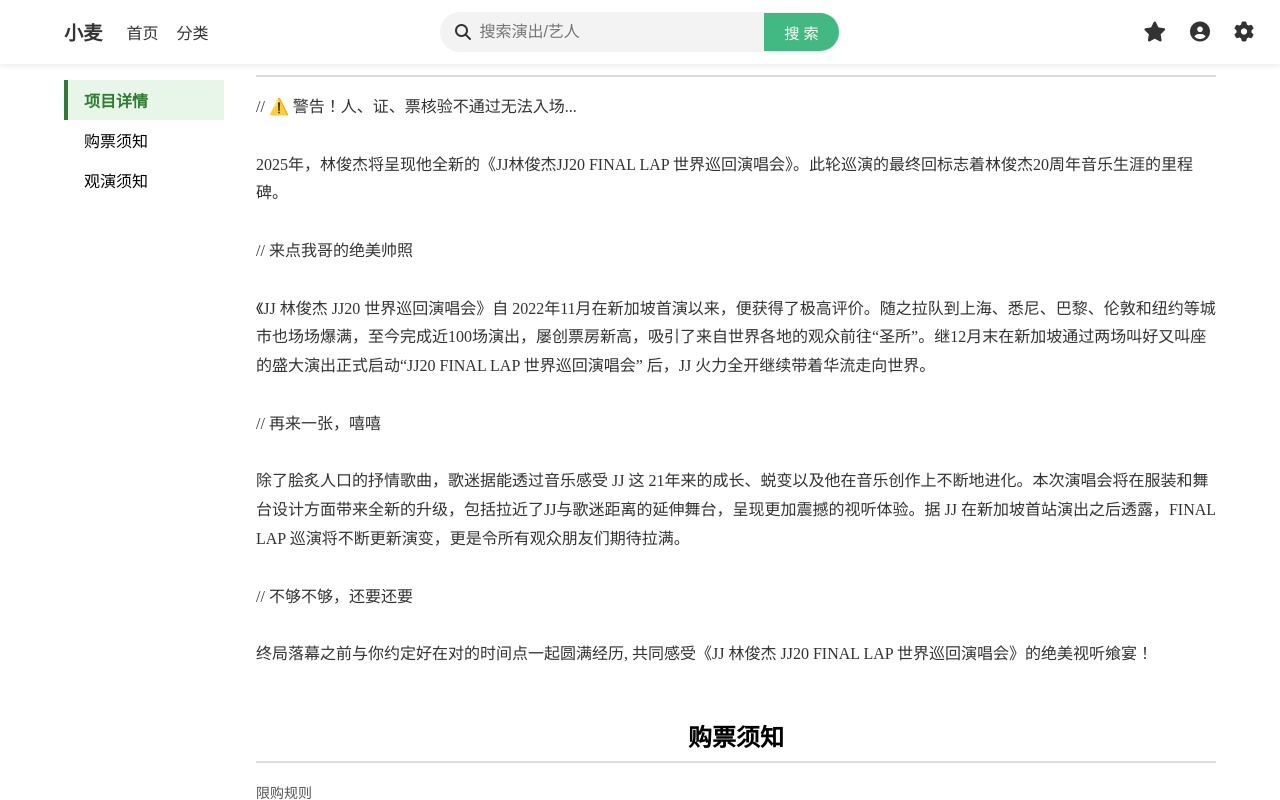
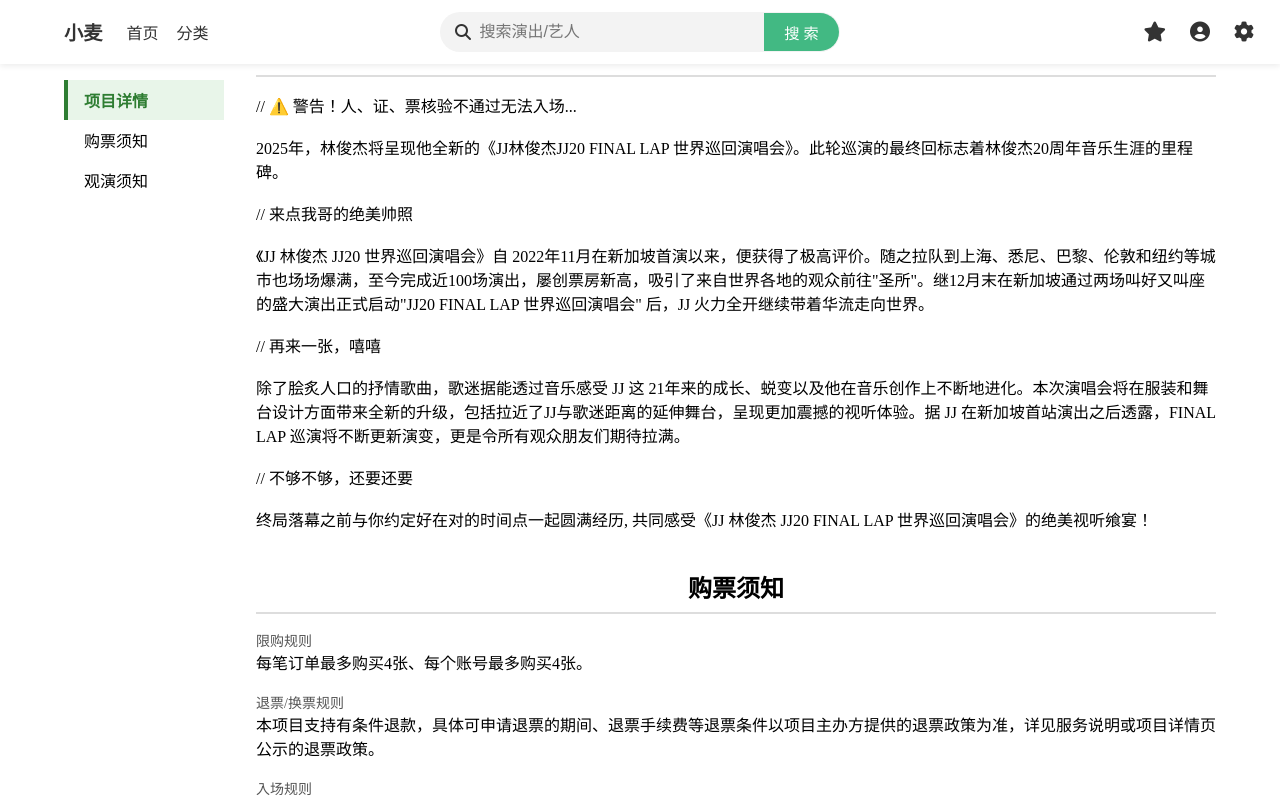
Before and after one commit to Highsun/XiaoMai, a Vue app: page /buy-tickets/15 in a window 1280 px wide. Built offline with nearby package versions, Linux system fonts and the light colour scheme; no server answers; a web font is replaced by a local one.

Commit message:
feat: 重构演出详情界面的文字布局

```diff
--- a/src/components/ConcertInfoComp.vue
+++ b/src/components/ConcertInfoComp.vue
@@ -16,15 +16,82 @@
 
     <!-- 主内容 -->
     <div class="info-content">
-      <section
-        v-for="item in navItems"
-        :key="item.id"
-        :id="item.id"
-        class="info-section"
-        ref="sections"
-      >
-        <h2>{{ item.label }}</h2>
-        <p v-html="item.content" />
+      <!-- 项目详情 -->
+      <section id="details" class="info-section" ref="detailsRef">
+        <h2>项目详情</h2>
+        <div>
+          // ⚠️ 警告！人、证、票核验不通过无法入场...<br /><br />
+          2025年，林俊杰将呈现他全新的《JJ林俊杰JJ20 FINAL LAP
+          世界巡回演唱会》。此轮巡演的最终回标志着林俊杰20周年音乐生涯的里程碑。<br /><br />
+          // 来点我哥的绝美帅照<br /><br />
+          《JJ 林俊杰 JJ20 世界巡回演唱会》自
+          2022年11月在新加坡首演以来，便获得了极高评价。随之拉队到上海、悉尼、巴黎、伦敦和纽约等城市也场场爆满，至今完成近100场演出，屡创票房新高，吸引了来自世界各地的观众前往"圣所"。继12月末在新加坡通过两场叫好又叫座的盛大演出正式启动"JJ20
+          FINAL LAP 世界巡回演唱会" 后，JJ 火力全开继续带着华流走向世界。<br /><br />
+          // 再来一张，嘻嘻<br /><br />
+          除了脍炙人口的抒情歌曲，歌迷据能透过音乐感受 JJ 这
+          21年来的成长、蜕变以及他在音乐创作上不断地进化。本次演唱会将在服装和舞台设计方面带来全新的升级，包括拉近了JJ与歌迷距离的延伸舞台，呈现更加震撼的视听体验。据
+          JJ 在新加坡首站演出之后透露，FINAL LAP
+          巡演将不断更新演变，更是令所有观众朋友们期待拉满。<br /><br />
+          // 不够不够，还要还要<br /><br />
+          终局落幕之前与你约定好在对的时间点一起圆满经历, 共同感受《JJ 林俊杰 JJ20 FINAL LAP
+          世界巡回演唱会》的绝美视听飨宴！<br /><br />
+        </div>
+      </section>
+
+      <!-- 购票须知 -->
+      <section id="ticket" class="info-section" ref="ticketRef">
+        <h2>购票须知</h2>
+        <div>
+          <span style="font-size: 14px; color: #555">限购规则</span><br />
+          每笔订单最多购买4张、每个账号最多购买4张。<br /><br />
+
+          <span style="font-size: 14px; color: #555">退票/换票规则</span><br />
+          本项目支持有条件退款，具体可申请退票的期间、退票手续费等退票条件以项目主办方提供的退票政策为准，详见服务说明或项目详情页公示的退票政策。<br /><br />
+
+          <span style="font-size: 14px; color: #555">入场规则</span><br />
+          须携带购票时对应证件验证入场。<br /><br />
+
+          <span style="font-size: 14px; color: #555">儿童购票</span><br />
+          儿童一律凭票入场。<br /><br />
+
+          <span style="font-size: 14px; color: #555">发票说明</span><br />
+          演出开始前，前往【订单详情】页面提交发票申请。我们会将电子发票发送至您的邮箱。<br /><br />
+
+          <span style="font-size: 14px; color: #555">实名购票规则</span><br />
+          一张门票对应一个证件；证件支持：台湾居民来往大陆通行证/外国人永久居留身份证/港澳居民来往内地通行证/港澳台居民居住证/护照/身份证。<br /><br />
+
+          <span style="font-size: 14px; color: #555">异常排单规则</span><br />
+          对于异常订购行为，小麦网有权在订单成立或者生效之后取消相应订单。异常订购行为包括但不限于以下情形：<br />
+          （1）通过同一ID订购超出限购张数的订单。<br />
+          （2）经合理判断认为非真实消费者的下单行为，包括但不限于通过批量相同或虚构的支付账号、收货地址（包括下单时填写及最终实际收货地址）、收件人、电话号码订购超出限购张数的订单。<br /><br />
+
+          <span style="font-size: 14px; color: #555">温馨提示</span><br />
+          （1）购买前请您提前规划好行程，做好相应准备，以免影响您的正常观演，感谢您的理解和配合。<br />
+          （2）若演出受不可抗力影响延期或取消，小麦将对演出票订单按照项目官方通知方案进行处理，其他因观演发生的费用需由您自行承担。<br /><br />
+        </div>
+      </section>
+
+      <!-- 观演须知 -->
+      <section id="entry" class="info-section" ref="entryRef">
+        <h2>观演须知</h2>
+        <div>
+          <span style="font-size: 14px; color: #555">演出时长</span><br />
+          约120分钟（以现场为准）<br /><br />
+          <span style="font-size: 14px; color: #555">入场时间</span><br />
+          请于演出前约120分钟入场。<br /><br />
+          <span style="font-size: 14px; color: #555">最低演出曲目</span><br />
+          20<br /><br />
+          <span style="font-size: 14px; color: #555">主要演员</span><br />
+          林俊杰<br /><br />
+          <span style="font-size: 14px; color: #555">最低演出时长</span><br />
+          120分钟<br /><br />
+          <span style="font-size: 14px; color: #555">禁止携带物品</span><br />
+          由于安保和版权的原因，大多数演出、展览及比赛场所禁止携带食品、饮料、专业摄录设备、打火机等物品，请您注意现场工作人员和广播的提示，予以配合。<br /><br />
+          <span style="font-size: 14px; color: #555">寄存说明</span><br />
+          无寄存处,请自行保管携带物品，谨防贵重物品丢失。<br /><br />
+          <span style="font-size: 14px; color: #555">重要提示</span><br />
+          演出现场气氛热烈，请您务必根据自身身体状况酌情是否购票参与观演，特别是患有心脏类疾病、急性心脑血管疾病、心肌炎、高血压等相关疾病的人群，请您务必遵照医嘱，结合病史及个人身体状况进行观演，观演期间请自行承担身体健康相关责任。<br /><br />
+        </div>
       </section>
     </div>
   </div>
@@ -33,82 +100,17 @@
 <script setup>
 import { ref, onMounted, onUnmounted, nextTick } from 'vue'
 
-// TODO: 接入数据库
 const navItems = [
-  {
-    id: 'details',
-    label: '项目详情',
-    content: `
-    // ⚠️ 警告！人、证、票核验不通过无法入场...<br><br>
-    2025年，林俊杰将呈现他全新的《JJ林俊杰JJ20 FINAL LAP 世界巡回演唱会》。此轮巡演的最终回标志着林俊杰20周年音乐生涯的里程碑。<br><br>
-    // 来点我哥的绝美帅照<br><br>
-    《JJ 林俊杰 JJ20 世界巡回演唱会》自 2022年11月在新加坡首演以来，便获得了极高评价。随之拉队到上海、悉尼、巴黎、伦敦和纽约等城市也场场爆满，至今完成近100场演出，屡创票房新高，吸引了来自世界各地的观众前往“圣所”。继12月末在新加坡通过两场叫好又叫座的盛大演出正式启动“JJ20 FINAL LAP 世界巡回演唱会” 后，JJ 火力全开继续带着华流走向世界。<br><br>
-    // 再来一张，嘻嘻<br><br>
-    除了脍炙人口的抒情歌曲，歌迷据能透过音乐感受 JJ 这 21年来的成长、蜕变以及他在音乐创作上不断地进化。本次演唱会将在服装和舞台设计方面带来全新的升级，包括拉近了JJ与歌迷距离的延伸舞台，呈现更加震撼的视听体验。据 JJ 在新加坡首站演出之后透露，FINAL LAP 巡演将不断更新演变，更是令所有观众朋友们期待拉满。<br><br>
-    // 不够不够，还要还要<br><br>
-    终局落幕之前与你约定好在对的时间点一起圆满经历, 共同感受《JJ 林俊杰 JJ20 FINAL LAP 世界巡回演唱会》的绝美视听飨宴！<br><br>
-    `,
-  },
-  {
-    id: 'ticket',
-    label: '购票须知',
-    content: `
-    <span style="font-size: 14px; color: #555;">限购规则</span><br>
-    每笔订单最多购买4张、每个账号最多购买4张。<br><br>
-
-    <span style="font-size: 14px; color: #555;">退票/换票规则</span><br>
-    本项目支持有条件退款，具体可申请退票的期间、退票手续费等退票条件以项目主办方提供的退票政策为准，详见服务说明或项目详情页公示的退票政策。<br><br>
-
-    <span style="font-size: 14px; color: #555;">入场规则</span><br>
-    须携带购票时对应证件验证入场。<br><br>
-
-    <span style="font-size: 14px; color: #555;">儿童购票</span><br>
-    儿童一律凭票入场。<br><br>
-
-    <span style="font-size: 14px; color: #555;">发票说明</span><br>
-    演出开始前，前往【订单详情】页面提交发票申请。我们会将电子发票发送至您的邮箱。<br><br>
-
-    <span style="font-size: 14px; color: #555;">实名购票规则</span><br>
-    一张门票对应一个证件；证件支持：台湾居民来往大陆通行证/外国人永久居留身份证/港澳居民来往内地通行证/港澳台居民居住证/护照/身份证。<br><br>
-
-    <span style="font-size: 14px; color: #555;">异常排单规则</span><br>
-    对于异常订购行为，小麦网有权在订单成立或者生效之后取消相应订单。异常订购行为包括但不限于以下情形：<br>
-    （1）通过同一ID订购超出限购张数的订单。<br>
-    （2）经合理判断认为非真实消费者的下单行为，包括但不限于通过批量相同或虚构的支付账号、收货地址（包括下单时填写及最终实际收货地址）、收件人、电话号码订购超出限购张数的订单。<br><br>
-
-    <span style="font-size: 14px; color: #555;">温馨提示</span><br>
-    （1）购买前请您提前规划好行程，做好相应准备，以免影响您的正常观演，感谢您的理解和配合。<br>
-    （2）若演出受不可抗力影响延期或取消，小麦将对演出票订单按照项目官方通知方案进行处理，其他因观演发生的费用需由您自行承担。<br><br>
-    `,
-  },
-  {
-    id: 'entry',
-    label: '观演须知',
-    content: `
-    <span style="font-size: 14px; color: #555;">演出时长</span><br>
-    约120分钟（以现场为准）<br><br>
-    <span style="font-size: 14px; color: #555;">入场时间</span><br>
-    请于演出前约120分钟入场。<br><br>
-    <span style="font-size: 14px; color: #555;">最低演出曲目</span><br>
-    20<br><br>
-    <span style="font-size: 14px; color: #555;">主要演员</span><br>
-    林俊杰<br><br>
-    <span style="font-size: 14px; color: #555;">最低演出时长</span><br>
-    120分钟<br><br>
-    <span style="font-size: 14px; color: #555;">禁止携带物品</span><br>
-    由于安保和版权的原因，大多数演出、展览及比赛场所禁止携带食品、饮料、专业摄录设备、打火机等物品，请您注意现场工作人员和广播的提示，予以配合。<br><br>
-    <span style="font-size: 14px; color: #555;">寄存说明</span><br>
-    无寄存处,请自行保管携带物品，谨防贵重物品丢失。<br><br>
-    <span style="font-size: 14px; color: #555;">小麦网初始开售时全场可售门票总张数</span><br>
-    6月27日场次22507张、6月28日场次24336张、6月29日场次24403张、7月4日场次22855张、7月5日场次24341张、7月6日场次24471张、7月11日场次22931张、7月12日场次24459张、7月13日场次24427张<br><br>
-    <span style="font-size: 14px; color: #555;">重要提示</span><br>
-    演出现场气氛热烈，请您务必根据自身身体状况酌情是否购票参与观演，特别是患有心脏类疾病、急性心脑血管疾病、心肌炎、高血压等相关疾病的人群，请您务必遵照医嘱，结合病史及个人身体状况进行观演，观演期间请自行承担身体健康相关责任。<br><br>
-    `,
-  },
+  { id: 'details', label: '项目详情' },
+  { id: 'ticket', label: '购票须知' },
+  { id: 'entry', label: '观演须知' },
 ]
 
 const activeSection = ref(navItems[0].id)
-const sections = ref([])
+const detailsRef = ref(null)
+const ticketRef = ref(null)
+const entryRef = ref(null)
+let observer = null
 
 function scrollTo(id) {
   const el = document.getElementById(id)
@@ -116,8 +118,6 @@
     el.scrollIntoView({ behavior: 'smooth', block: 'start' })
   }
 }
-
-let observer = null
 
 onMounted(() => {
   nextTick(() => {
@@ -137,8 +137,11 @@
       },
     )
 
-    sections.value.forEach((el) => {
-      observer.observe(el)
+    const sectionRefs = [detailsRef.value, ticketRef.value, entryRef.value]
+    sectionRefs.forEach((el) => {
+      if (el) {
+        observer.observe(el)
+      }
     })
   })
 })
```
Also changed, not shown: 1 other file (tests, documents, lock files or other folders).
